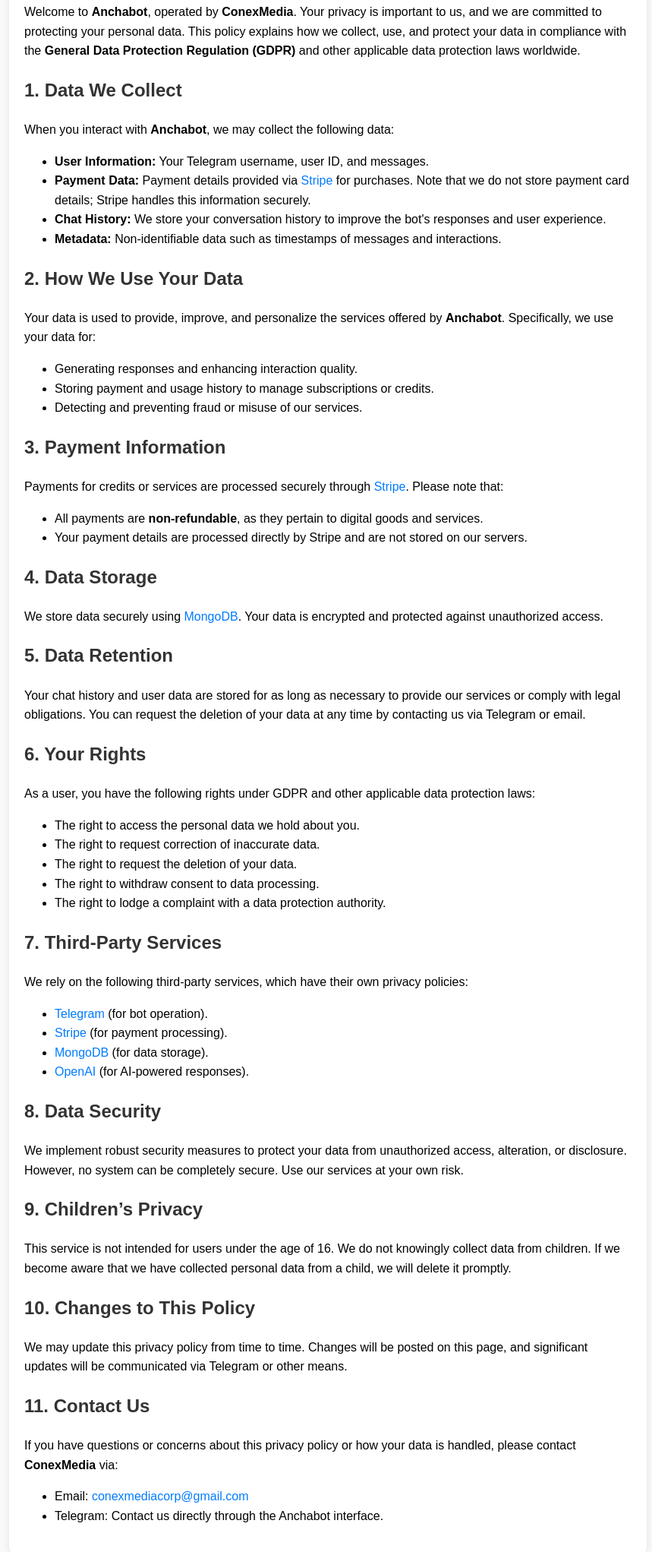
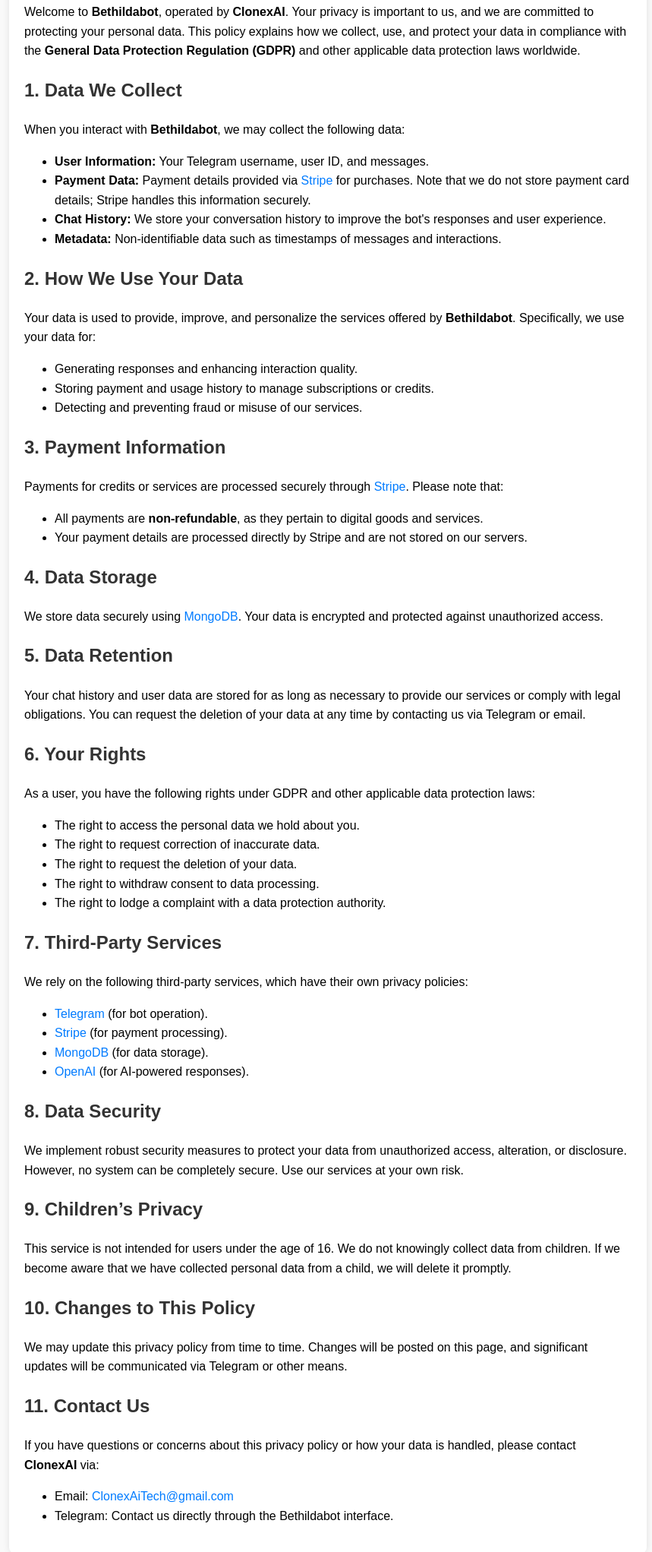
Before and after one commit to ConexMedia/privacy-policy, a plain HTML site: page index.html in a window 1280 px wide. Shown: the part 131-2174 px from the top of the page at 76% size, without its empty margins (208-1067 px from the left). Drawn offline with Linux system fonts and the light colour scheme.

Commit message:
Update index.html

```diff
--- a/index.html
+++ b/index.html
@@ -35,10 +35,10 @@
 <body>
   <div class="container">
     <h1>Privacy Policy</h1>
-    <p>Welcome to <strong>Anchabot</strong>, operated by <strong>ConexMedia</strong>. Your privacy is important to us, and we are committed to protecting your personal data. This policy explains how we collect, use, and protect your data in compliance with the <strong>General Data Protection Regulation (GDPR)</strong> and other applicable data protection laws worldwide.</p>
+    <p>Welcome to <strong>Bethildabot</strong>, operated by <strong>ClonexAI</strong>. Your privacy is important to us, and we are committed to protecting your personal data. This policy explains how we collect, use, and protect your data in compliance with the <strong>General Data Protection Regulation (GDPR)</strong> and other applicable data protection laws worldwide.</p>
 
     <h2>1. Data We Collect</h2>
-    <p>When you interact with <strong>Anchabot</strong>, we may collect the following data:</p>
+    <p>When you interact with <strong>Bethildabot</strong>, we may collect the following data:</p>
     <ul>
       <li><strong>User Information:</strong> Your Telegram username, user ID, and messages.</li>
       <li><strong>Payment Data:</strong> Payment details provided via <a href="https://stripe.com/privacy" target="_blank">Stripe</a> for purchases. Note that we do not store payment card details; Stripe handles this information securely.</li>
@@ -47,7 +47,7 @@
     </ul>
 
     <h2>2. How We Use Your Data</h2>
-    <p>Your data is used to provide, improve, and personalize the services offered by <strong>Anchabot</strong>. Specifically, we use your data for:</p>
+    <p>Your data is used to provide, improve, and personalize the services offered by <strong>Bethildabot</strong>. Specifically, we use your data for:</p>
     <ul>
       <li>Generating responses and enhancing interaction quality.</li>
       <li>Storing payment and usage history to manage subscriptions or credits.</li>
@@ -96,10 +96,10 @@
     <p>We may update this privacy policy from time to time. Changes will be posted on this page, and significant updates will be communicated via Telegram or other means.</p>
 
     <h2>11. Contact Us</h2>
-    <p>If you have questions or concerns about this privacy policy or how your data is handled, please contact <strong>ConexMedia</strong> via:</p>
+    <p>If you have questions or concerns about this privacy policy or how your data is handled, please contact <strong>ClonexAI</strong> via:</p>
     <ul>
-      <li>Email: <a href="mailto:conexmediacorp@gmail.com">conexmediacorp@gmail.com</a></li>
-      <li>Telegram: Contact us directly through the Anchabot interface.</li>
+      <li>Email: <a href="mailto:clonexaitech@gmail.com">ClonexAiTech@gmail.com</a></li>
+      <li>Telegram: Contact us directly through the Bethildabot interface.</li>
     </ul>
   </div>
 </body>
```
